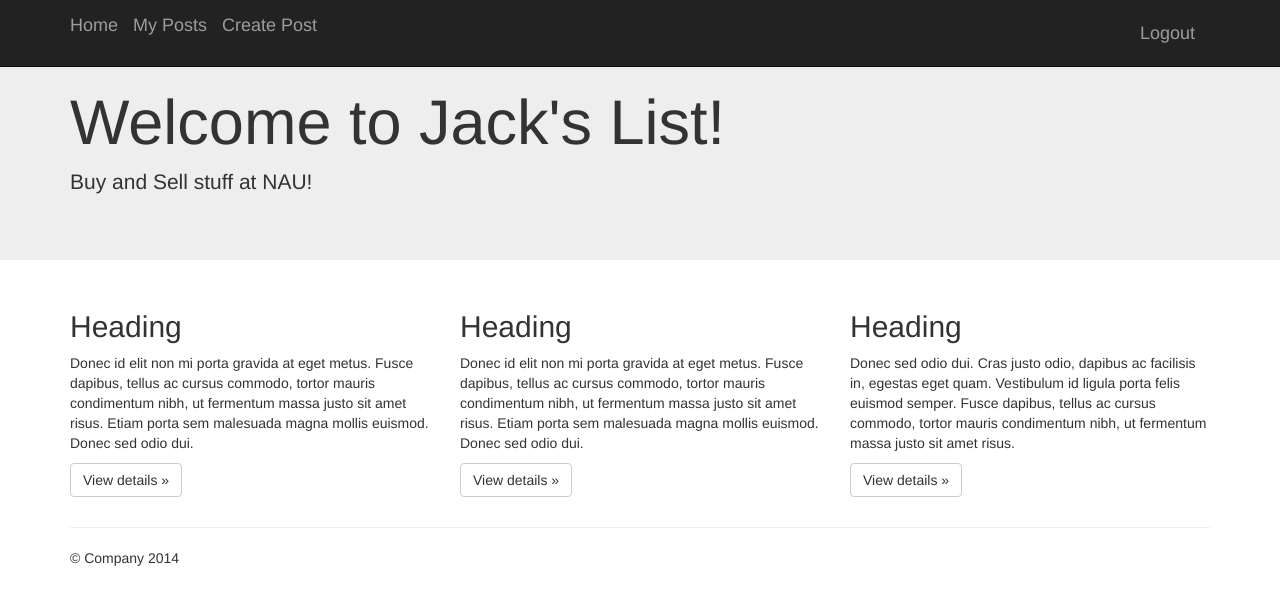
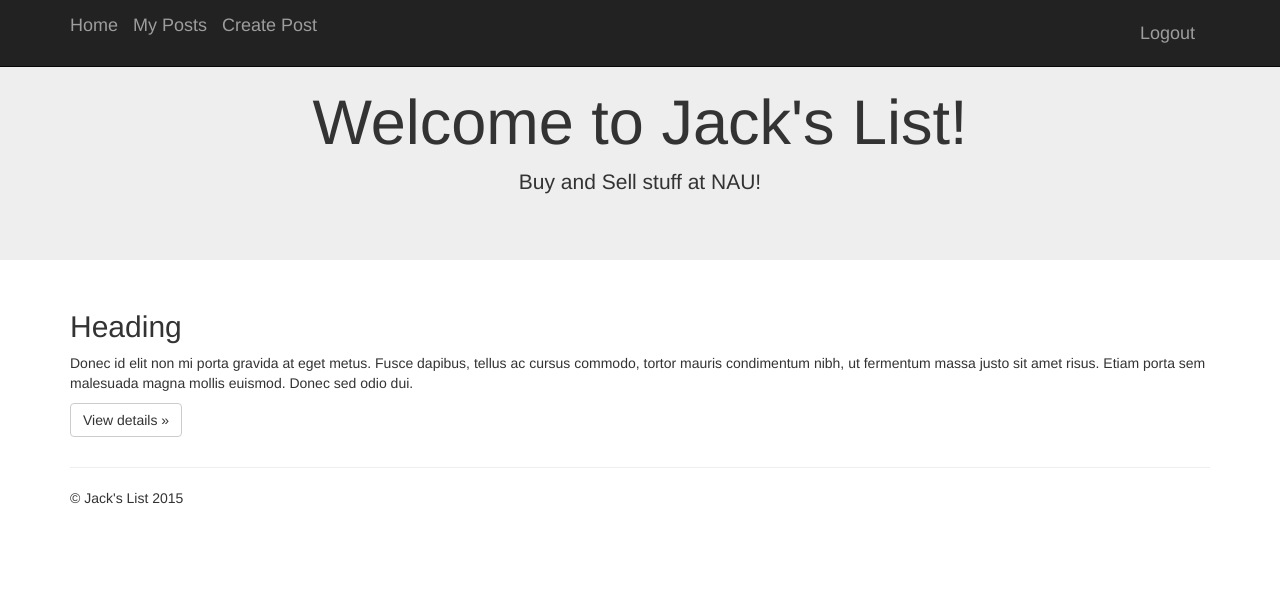
Before and after one commit to cap377/cs399final, a Python web app: template NAUForSale/templates/splash.html in a window 1280 px wide. Shown: the top 605 px of the page. Run offline with Jinja, Linux system fonts and the light colour scheme; the template is opened without the code that fills it, so the values that code supplies are empty; some libraries are stand-ins or nearby versions.

Commit message:
change to base.html

```diff
--- a/NAUForSale/templates/base.html
+++ b/NAUForSale/templates/base.html
@@ -30,7 +30,7 @@
   </head>
 
 body {
-  padding-top: 50px;
+  padding-top: 100px;
   padding-bottom: 20px;
 }
 
@@ -61,36 +61,26 @@
     <!-- Main jumbotron for a primary marketing message or call to action -->
     <div class="jumbotron">
       <div class="container">
+	<center>
         {% block content %}
 	{% endblock %}
-
+	</center>
       </div>
     </div>
 
     <div class="container">
       <!-- Example row of columns -->
       <div class="row">
-        <div class="col-md-4">
-          <h2>Heading</h2>
-          <p>Donec id elit non mi porta gravida at eget metus. Fusce dapibus, tellus ac cursus commodo, tortor mauris condimentum nibh, ut fermentum massa justo sit amet risus. Etiam porta sem malesuada magna mollis euismod. Donec sed odio dui. </p>
-          <p><a class="btn btn-default" href="#" role="button">View details &raquo;</a></p>
-        </div>
-        <div class="col-md-4">
-          <h2>Heading</h2>
-          <p>Donec id elit non mi porta gravida at eget metus. Fusce dapibus, tellus ac cursus commodo, tortor mauris condimentum nibh, ut fermentum massa justo sit amet risus. Etiam porta sem malesuada magna mollis euismod. Donec sed odio dui. </p>
-          <p><a class="btn btn-default" href="#" role="button">View details &raquo;</a></p>
-       </div>
-        <div class="col-md-4">
-          <h2>Heading</h2>
-          <p>Donec sed odio dui. Cras justo odio, dapibus ac facilisis in, egestas eget quam. Vestibulum id ligula porta felis euismod semper. Fusce dapibus, tellus ac cursus commodo, tortor mauris condimentum nibh, ut fermentum massa justo sit amet risus.</p>
-          <p><a class="btn btn-default" href="#" role="button">View details &raquo;</a></p>
+        <div class="col-md-12">
+	{% block info %}
+	{% endblock %}
         </div>
       </div>
 
       <hr>
 
       <footer>
-        <p>&copy; Company 2014</p>
+        <p>&copy; Jack's List 2015</p>
       </footer>
     </div> <!-- /container -->
 
--- a/NAUForSale/templates/splash.html
+++ b/NAUForSale/templates/splash.html
@@ -12,4 +12,9 @@
 		</body>
 
 {% endblock %}
+{% block info %}
+<h2>Heading</h2>
+          <p>Donec id elit non mi porta gravida at eget metus. Fusce dapibus, tellus ac cursus commodo, tortor mauris condimentum nibh, ut fermentum massa justo sit amet risus. Etiam porta sem malesuada magna mollis euismod. Donec sed odio dui. </p>
+          <p><a class="btn btn-default" href="#" role="button">View details &raquo;</a></p>
+{% endblock %}
 </html>
```
